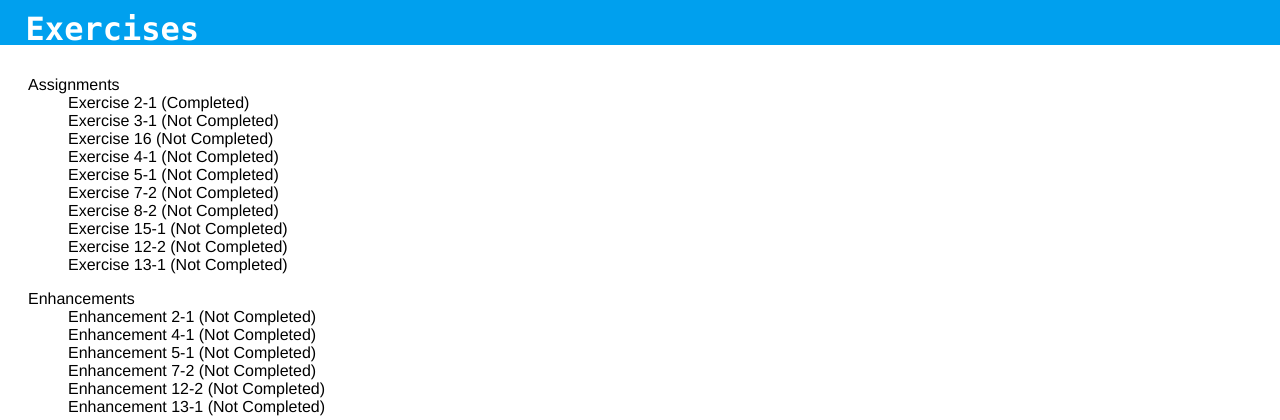
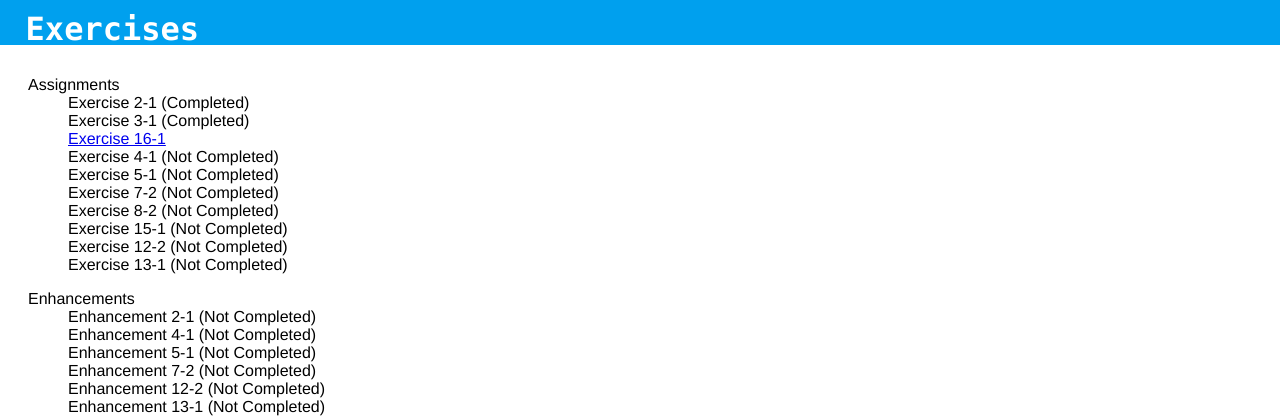
Before and after one commit to zvakanaka/php-class, a PHP site: page /assignments.php in a window 1280 px wide. Shown: the top 420 px of the page. Run offline with PHP 8.4, Linux system fonts and the light colour scheme.

Commit message:
mark assignments complete and link erd

```diff
--- a/assignments.php
+++ b/assignments.php
@@ -16,8 +16,8 @@
               <dl>
                 <dt>Assignments</dt>
                 <dd>Exercise 2-1 (Completed)
-                <dd>Exercise 3-1 (Not Completed)</dd>
-                <dd>Exercise 16 (Not Completed)</dd>
+                <dd>Exercise 3-1 (Completed)</dd>
+                <dd><a href="erd/music_db_adam_quinton.png">Exercise 16-1</a></dd>
                 <dd>Exercise 4-1 (Not Completed)</dd>
                 <dd>Exercise 5-1 (Not Completed)</dd>
                 <dd>Exercise 7-2 (Not Completed)</dd>
```
Also changed, not shown: erd/music_db_adam_quinton.png (added).
